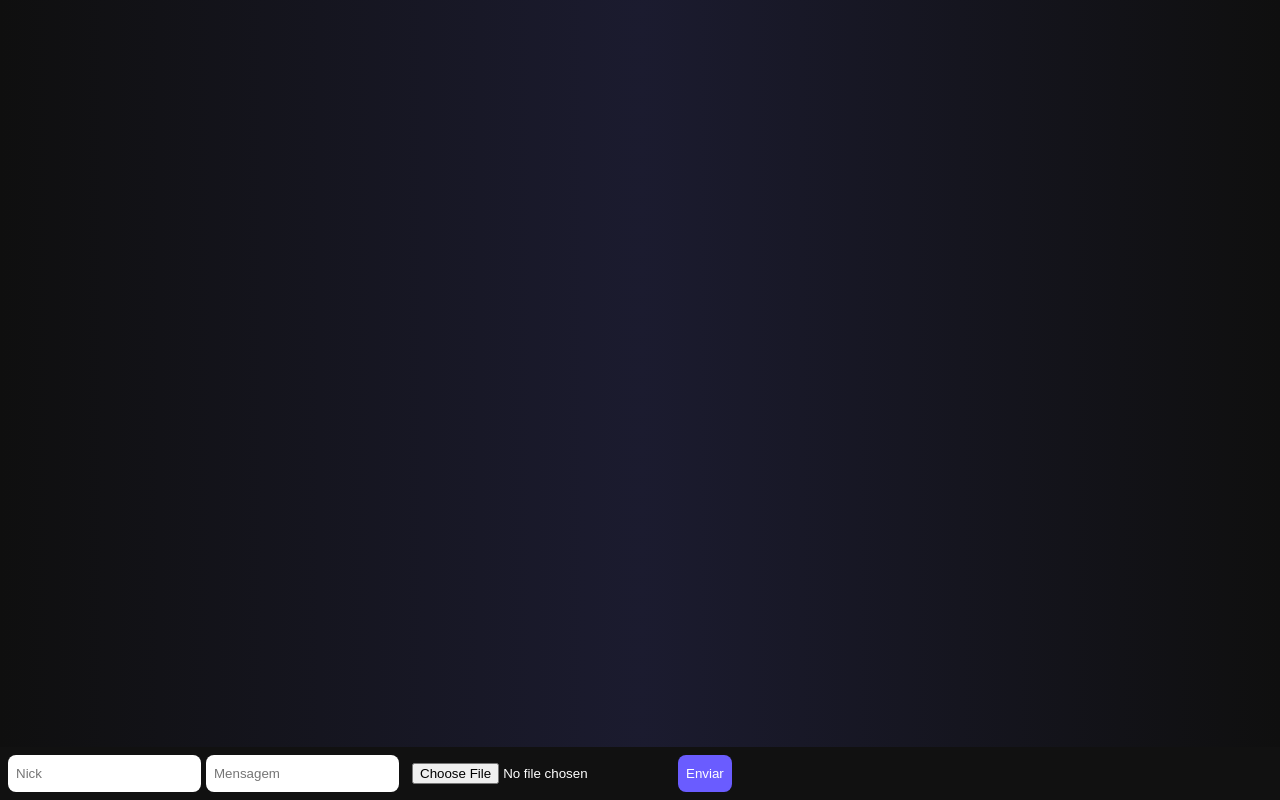
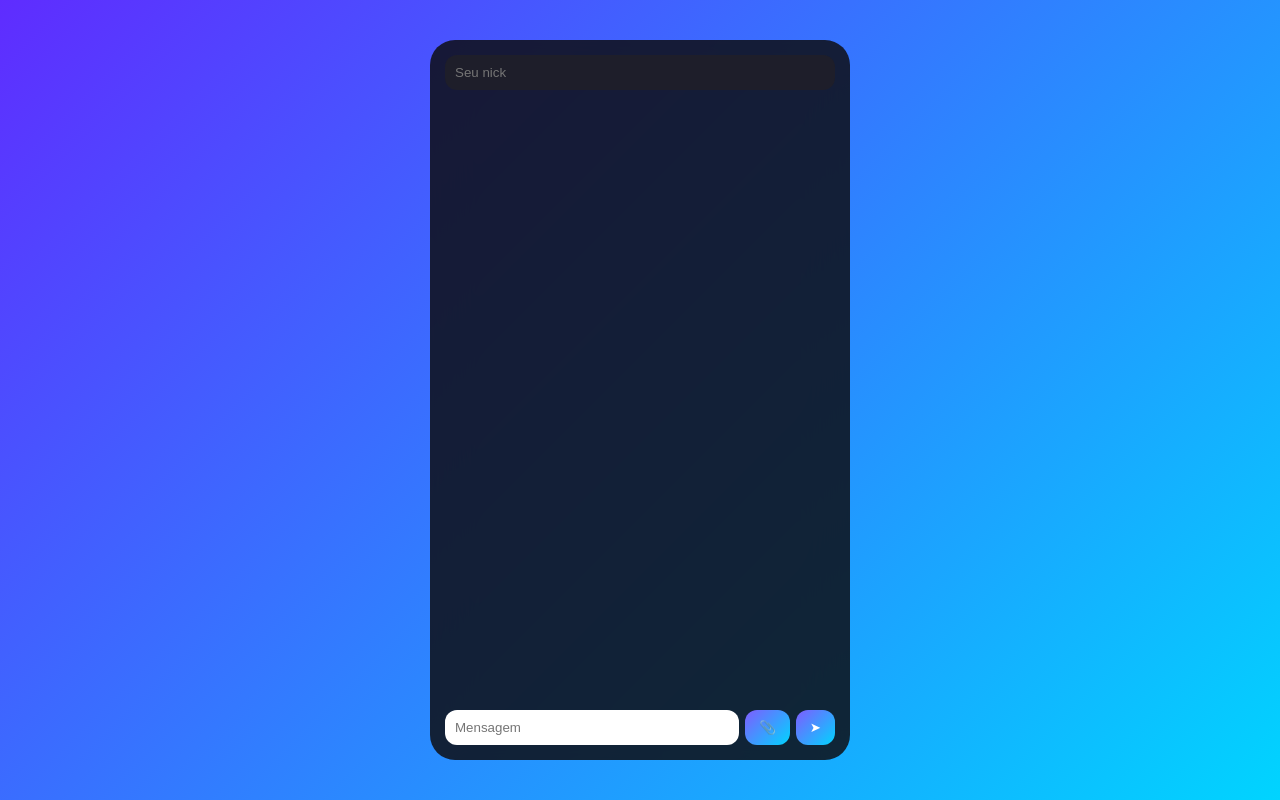
Before and after one commit to luksluckas-png/chat-web-python1, a Flask app: page / in a window 1280 px wide. Run offline with Flask 3, Linux system fonts and the light colour scheme; some libraries are stand-ins or nearby versions.

Commit message:
Update index.html

```diff
--- a/templates/index.html
+++ b/templates/index.html
@@ -4,138 +4,181 @@
 <meta charset="UTF-8">
 <meta name="viewport" content="width=device-width, initial-scale=1.0">
 
-<title>Chat</title>
+<title>Chat Web</title>
+
 <script src="https://cdn.socket.io/4.7.2/socket.io.min.js"></script>
 
 <style>
+* {
+    box-sizing: border-box;
+}
+
 body {
-    background: radial-gradient(circle, #1b1b2f, #0f0f0f);
-    font-family: Arial;
+    margin: 0;
+    min-height: 100vh;
+    font-family: "Segoe UI", sans-serif;
+    background: linear-gradient(135deg, #5f2cff, #00d4ff);
+    display: flex;
+    justify-content: center;
+    align-items: center;
+}
+
+#app {
+    width: 100%;
+    max-width: 420px;
+    height: 90vh;
+    background: rgba(15, 15, 20, 0.85);
+    backdrop-filter: blur(20px);
+    border-radius: 25px;
+    padding: 15px;
+    display: flex;
+    flex-direction: column;
+}
+
+#top {
+    display: flex;
+    gap: 10px;
+    margin-bottom: 10px;
+}
+
+#nick {
+    flex: 1;
+    padding: 10px;
+    border-radius: 12px;
+    border: none;
+    background: #1e1e2a;
     color: white;
-    margin: 0;
 }
 
 #chat {
-    max-width: 600px;
-    margin: auto;
-    padding: 10px;
+    flex: 1;
+    overflow-y: auto;
+    padding-right: 5px;
 }
 
 .msg {
-    background: rgba(255,255,255,0.08);
+    background: #1e1e2a;
+    border-radius: 15px;
     padding: 10px;
-    border-radius: 12px;
     margin-bottom: 8px;
-    animation: fade 0.3s ease;
+    animation: fadeUp 0.3s ease;
 }
 
-@keyframes fade {
-    from {opacity:0; transform:translateY(5px)}
-    to {opacity:1}
+.nick {
+    font-size: 12px;
+    opacity: 0.7;
+    margin-bottom: 4px;
 }
 
-img {
+.img-chat {
     max-width: 100%;
-    border-radius: 10px;
+    border-radius: 12px;
     margin-top: 5px;
 }
 
-audio {
-    width: 100%;
-    margin-top: 5px;
+#input-area {
+    display: flex;
+    gap: 6px;
+    margin-top: 10px;
 }
 
-#input {
-    position: fixed;
-    bottom: 0;
-    width: 100%;
-    background: #111;
-    padding: 8px;
-    display: flex;
-    gap: 5px;
-}
-
-input, button {
-    border-radius: 8px;
+#msg {
+    flex: 1;
+    padding: 10px;
+    border-radius: 12px;
     border: none;
-    padding: 8px;
 }
 
 button {
-    background: #6a5cff;
+    background: linear-gradient(135deg, #7f5cff, #00d4ff);
+    border: none;
     color: white;
+    border-radius: 12px;
+    padding: 10px 14px;
+}
+
+@keyframes fadeUp {
+    from {
+        opacity: 0;
+        transform: translateY(10px);
+    }
+    to {
+        opacity: 1;
+        transform: translateY(0);
+    }
 }
 </style>
 </head>
 
 <body>
 
-<div id="chat"></div>
+<div id="app">
 
-<div id="input">
-    <input id="nick" placeholder="Nick">
-    <input id="msg" placeholder="Mensagem">
-    <input type="file" id="file">
-    <button onclick="enviar()">Enviar</button>
+    <div id="top">
+        <input id="nick" placeholder="Seu nick">
+    </div>
+
+    <div id="chat"></div>
+
+    <div id="input-area">
+        <input id="msg" placeholder="Mensagem">
+        <input type="file" id="fileInput" hidden>
+        <button onclick="document.getElementById('fileInput').click()">📎</button>
+        <button onclick="enviar()">➤</button>
+    </div>
+
 </div>
 
 <script>
 const socket = io()
-const chat = document.getElementById("chat")
-const nickInput = document.getElementById("nick")
-
-nickInput.value = localStorage.getItem("nick") || ""
-
-nickInput.onchange = () => {
-    localStorage.setItem("nick", nickInput.value)
-}
 
 function enviar() {
     const msg = document.getElementById("msg")
-    if (!msg.value) return
+    const nick = document.getElementById("nick").value || "Alguém"
 
-    socket.send({
-        nick: nickInput.value || "Anon",
-        tipo: "texto",
-        texto: msg.value
+    if (msg.value.trim() !== "") {
+        socket.send(`${nick}: ${msg.value}`)
+        msg.value = ""
+    }
+}
+
+document.getElementById("fileInput").addEventListener("change", () => {
+    const file = fileInput.files[0]
+    if (!file) return
+
+    const formData = new FormData()
+    formData.append("file", file)
+    formData.append("nick", document.getElementById("nick").value || "Alguém")
+
+    fetch("/upload", {
+        method: "POST",
+        body: formData
     })
 
-    msg.value = ""
-}
-
-document.getElementById("file").addEventListener("change", () => {
-    const f = document.getElementById("file").files[0]
-    if (!f) return
-
-    const form = new FormData()
-    form.append("file", f)
-    form.append("nick", nickInput.value || "Anon")
-
-    fetch("/upload", { method: "POST", body: form })
+    fileInput.value = ""
 })
 
-socket.on("message", data => {
-    const div = document.createElement("div")
-    div.className = "msg"
+socket.on("message", (data) => {
+    const chat = document.getElementById("chat")
 
-    if (data.tipo === "texto") {
-        div.innerHTML = `<b>${data.nick}:</b> ${data.texto}`
+    if (typeof data === "string") {
+        chat.innerHTML += `
+            <div class="msg">
+                ${data}
+            </div>
+        `
+    } else if (data.tipo === "arquivo") {
+        if (data.nome.match(/\.(jpg|jpeg|png|gif|webp)$/i)) {
+            chat.innerHTML += `
+                <div class="msg">
+                    <div class="nick">${data.nick}</div>
+                    <img src="${data.url}" class="img-chat">
+                </div>
+            `
+        }
     }
 
-    if (data.tipo === "imagem") {
-        div.innerHTML = `<b>${data.nick}</b><br><img src="${data.url}">`
-    }
-
-    if (data.tipo === "audio") {
-        div.innerHTML = `<b>${data.nick}</b><br><audio controls src="${data.url}"></audio>`
-    }
-
-    if (data.tipo === "arquivo") {
-        div.innerHTML = `📁 <a href="${data.url}" target="_blank">${data.nome}</a>`
-    }
-
-    chat.appendChild(div)
-    window.scrollTo(0, document.body.scrollHeight)
+    chat.scrollTop = chat.scrollHeight
 })
 </script>
 
```
